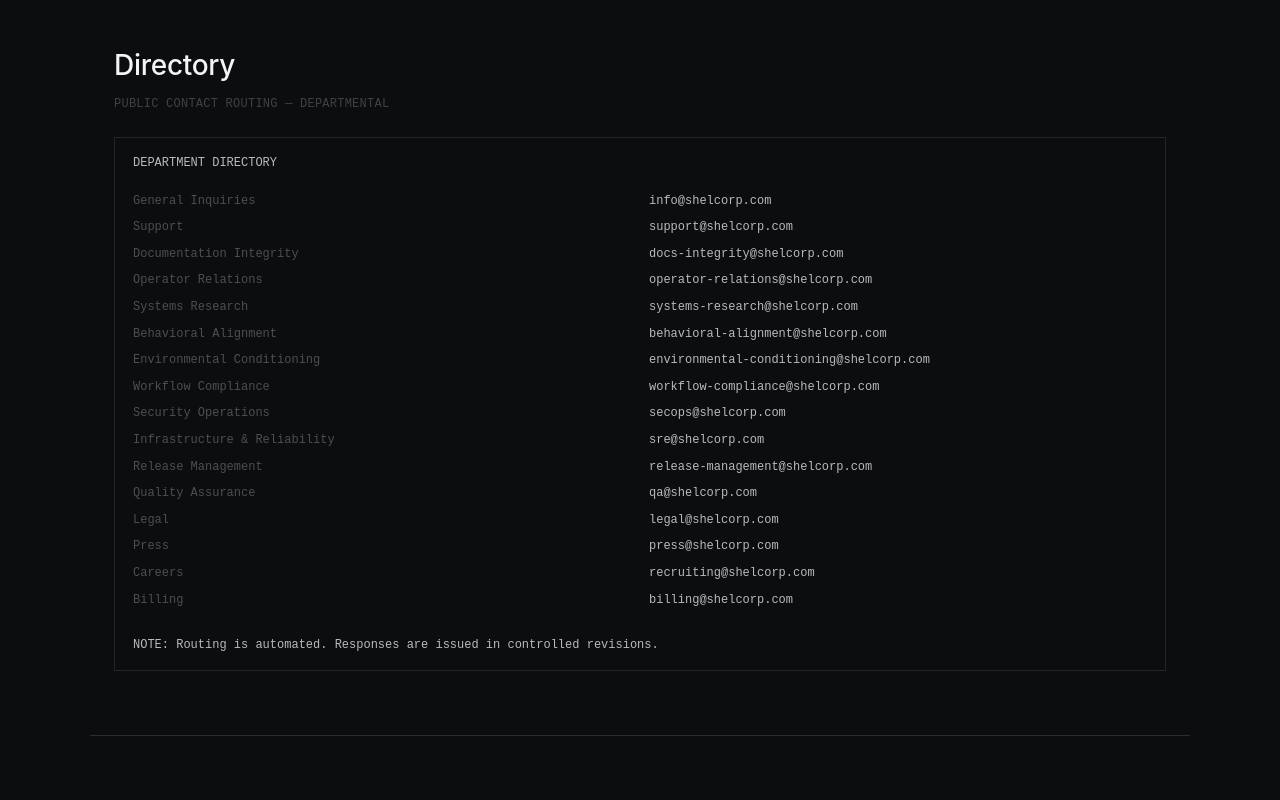
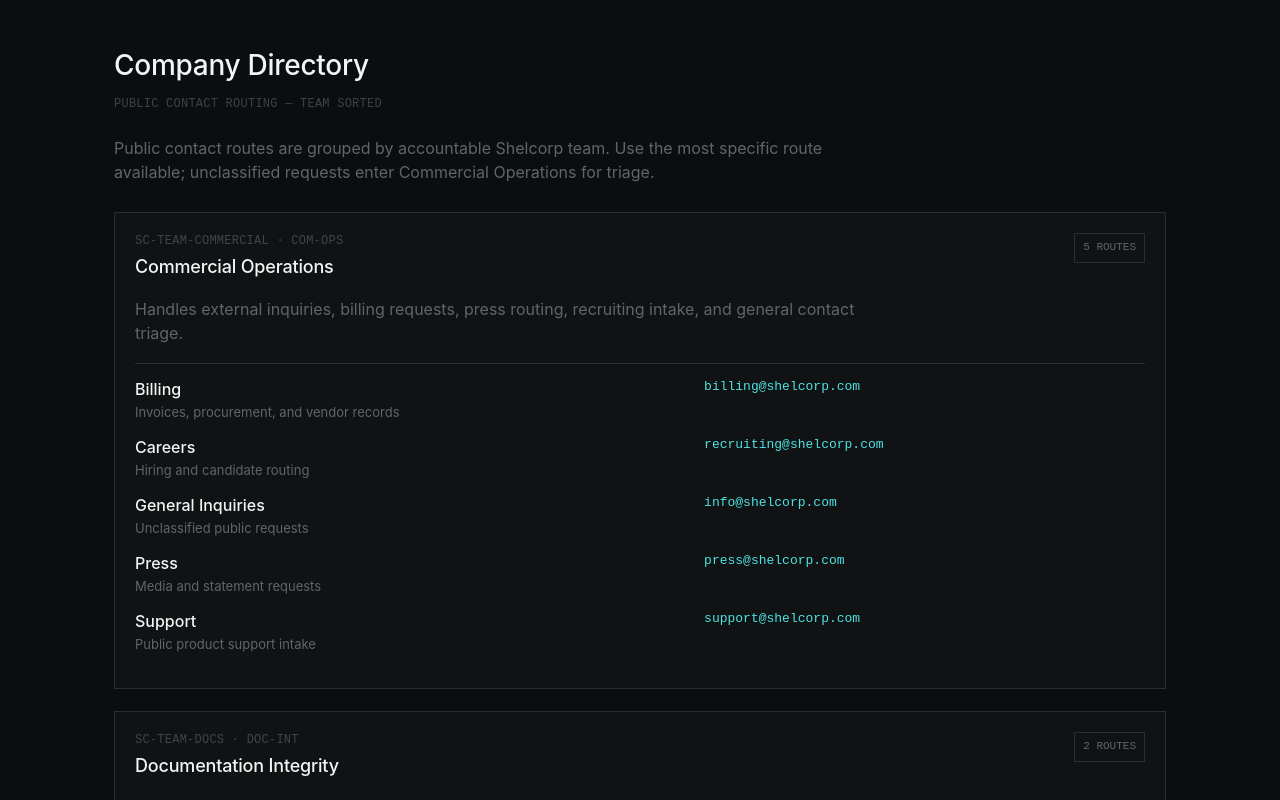
Before and after one commit to shel-corp/shel-web, a React (Vite) app: page / in a window 1280 px wide. Shown: the part 2100-2900 px from the top of the page. Built offline with nearby package versions, Linux system fonts and the light colour scheme.

Commit message:
Add team-sorted company directory

```diff
--- a/package.json
+++ b/package.json
@@ -8,6 +8,7 @@
     "typecheck": "tsc -b",
     "build": "tsc -b && vite build",
     "preview": "vite preview --host 0.0.0.0",
+    "test": "node --import tsx --test test/*.test.ts",
     "db:generate": "drizzle-kit generate",
     "db:migrate": "tsx server/db/migrate.ts",
     "db:check": "tsx server/db/check.ts"
--- a/src/components/DirectorySection.tsx
+++ b/src/components/DirectorySection.tsx
@@ -1,23 +1,46 @@
 import React from 'react';
-import { departments } from '../data/content';
+import { companyDirectorySummary, companyDirectoryTeams } from '../data/companyDirectory';
 import StatusLine from './StatusLine';
 
 export default function DirectorySection() {
   return (
     <section id="directory">
-      <h2>Directory</h2>
-      <StatusLine className="page-status">PUBLIC CONTACT ROUTING — DEPARTMENTAL</StatusLine>
+      <h2>Company Directory</h2>
+      <StatusLine className="page-status">{companyDirectorySummary.classification}</StatusLine>
+      <p>
+        Public contact routes are grouped by accountable Shelcorp team. Use the most specific
+        route available; unclassified requests enter Commercial Operations for triage.
+      </p>
+
+      <div className="directory-teams">
+        {companyDirectoryTeams.map((team) => (
+          <article key={team.id} className="directory-team-card">
+            <div className="directory-team-header">
+              <div>
+                <p className="status">{team.id} · {team.code}</p>
+                <h3>{team.name}</h3>
+              </div>
+              <span>{team.contacts.length} ROUTES</span>
+            </div>
+            <p>{team.mandate}</p>
+            <div className="directory-contact-list">
+              {team.contacts.map((contact) => (
+                <div key={contact.email} className="directory-row">
+                  <div>
+                    <strong>{contact.name}</strong>
+                    <span>{contact.channel}</span>
+                  </div>
+                  <a href={`mailto:${contact.email}`}>{contact.email}</a>
+                </div>
+              ))}
+            </div>
+          </article>
+        ))}
+      </div>
+
       <div className="footer-status directory-card">
-        <div>DEPARTMENT DIRECTORY</div>
-        <br />
-        {departments.map(([department, email]) => (
-          <div key={email} className="directory-row">
-            <span>{department}</span>
-            <a href={`mailto:${email}`}>{email}</a>
-          </div>
-        ))}
-        <br />
-        <div>NOTE: Routing is automated. Responses are issued in controlled revisions.</div>
+        <div>{companyDirectorySummary.revision}</div>
+        <div>{companyDirectorySummary.note}</div>
       </div>
     </section>
   );
--- /dev/null
+++ b/src/data/companyDirectory.ts
@@ -0,0 +1,94 @@
+export type CompanyDirectoryContact = {
+  name: string;
+  email: string;
+  channel: string;
+};
+
+export type CompanyDirectoryTeam = {
+  id: string;
+  name: string;
+  code: string;
+  mandate: string;
+  contacts: CompanyDirectoryContact[];
+};
+
+const unsortedTeams: CompanyDirectoryTeam[] = [
+  {
+    id: 'SC-TEAM-WORKFLOW',
+    name: 'Workflow Compliance',
+    code: 'WF-COMP',
+    mandate: 'Maintains measurement rules, operator cadence, and public workflow conformance signals.',
+    contacts: [
+      { name: 'Quality Assurance', email: 'qa@shelcorp.com', channel: 'Regression evidence and acceptance gates' },
+      { name: 'Workflow Compliance', email: 'workflow-compliance@shelcorp.com', channel: 'Process drift reports and metrics review' },
+    ],
+  },
+  {
+    id: 'SC-TEAM-DOCS',
+    name: 'Documentation Integrity',
+    code: 'DOC-INT',
+    mandate: 'Controls public revisions, reference packets, memo fragments, and publication boundaries.',
+    contacts: [
+      { name: 'Documentation Integrity', email: 'docs-integrity@shelcorp.com', channel: 'Controlled document corrections' },
+      { name: 'Release Management', email: 'release-management@shelcorp.com', channel: 'Release notes and public changelog routing' },
+    ],
+  },
+  {
+    id: 'SC-TEAM-COMMERCIAL',
+    name: 'Commercial Operations',
+    code: 'COM-OPS',
+    mandate: 'Handles external inquiries, billing requests, press routing, recruiting intake, and general contact triage.',
+    contacts: [
+      { name: 'Billing', email: 'billing@shelcorp.com', channel: 'Invoices, procurement, and vendor records' },
+      { name: 'Careers', email: 'recruiting@shelcorp.com', channel: 'Hiring and candidate routing' },
+      { name: 'General Inquiries', email: 'info@shelcorp.com', channel: 'Unclassified public requests' },
+      { name: 'Press', email: 'press@shelcorp.com', channel: 'Media and statement requests' },
+      { name: 'Support', email: 'support@shelcorp.com', channel: 'Public product support intake' },
+    ],
+  },
+  {
+    id: 'SC-TEAM-PLATFORM',
+    name: 'Platform Reliability',
+    code: 'PLAT-REL',
+    mandate: 'Operates exposed systems, environment routing, security review, and availability boundaries.',
+    contacts: [
+      { name: 'Environmental Conditioning', email: 'environmental-conditioning@shelcorp.com', channel: 'Environment provisioning and calibration' },
+      { name: 'Infrastructure & Reliability', email: 'sre@shelcorp.com', channel: 'Availability, routing, and incident follow-up' },
+      { name: 'Security Operations', email: 'secops@shelcorp.com', channel: 'Security review and disclosure intake' },
+    ],
+  },
+  {
+    id: 'SC-TEAM-OPERATOR',
+    name: 'Operator Relations',
+    code: 'OP-REL',
+    mandate: 'Manages operator-facing communications, behavioral alignment requests, and exception handling.',
+    contacts: [
+      { name: 'Behavioral Alignment', email: 'behavioral-alignment@shelcorp.com', channel: 'Operator variance and compliance concerns' },
+      { name: 'Legal', email: 'legal@shelcorp.com', channel: 'Formal notices and controlled legal intake' },
+      { name: 'Operator Relations', email: 'operator-relations@shelcorp.com', channel: 'Operator contact and escalation routing' },
+    ],
+  },
+  {
+    id: 'SC-TEAM-RESEARCH',
+    name: 'Systems Research',
+    code: 'SYS-RES',
+    mandate: 'Maintains product prototypes, research channels, and structured software-system experiments.',
+    contacts: [
+      { name: 'Systems Research', email: 'systems-research@shelcorp.com', channel: 'Research requests and product-line questions' },
+    ],
+  },
+];
+
+function sortContacts(contacts: CompanyDirectoryContact[]) {
+  return [...contacts].sort((a, b) => a.name.localeCompare(b.name));
+}
+
+export const companyDirectoryTeams = [...unsortedTeams]
+  .map((team) => ({ ...team, contacts: sortContacts(team.contacts) }))
+  .sort((a, b) => a.name.localeCompare(b.name));
+
+export const companyDirectorySummary = {
+  classification: 'PUBLIC CONTACT ROUTING — TEAM SORTED',
+  revision: 'SC-DIR-2026.05',
+  note: 'Routing is automated. Responses are issued in controlled revisions.',
+};
--- a/src/styles.css
+++ b/src/styles.css
@@ -196,13 +196,59 @@ p { margin: 0 0 14px 0; color: var(--sc-gray-2); max-width: 720px; }
 }
 
 .directory-card { white-space: normal; }
+.directory-teams {
+  display: grid;
+  gap: 22px;
+  margin-top: 28px;
+}
+.directory-team-card {
+  border: 1px solid var(--sc-gray-1);
+  padding: 20px;
+  background: rgba(255, 255, 255, 0.018);
+}
+.directory-team-header {
+  display: flex;
+  justify-content: space-between;
+  gap: 20px;
+  align-items: flex-start;
+  margin-bottom: 12px;
+}
+.directory-team-header .status { margin-bottom: 4px; }
+.directory-team-header span {
+  border: 1px solid var(--sc-gray-1);
+  color: var(--sc-gray-2);
+  font-family: "IBM Plex Mono", monospace;
+  font-size: 11px;
+  padding: 6px 8px;
+  white-space: nowrap;
+}
+.directory-contact-list {
+  border-top: 1px solid var(--sc-gray-1);
+  margin-top: 18px;
+  padding-top: 14px;
+}
 .directory-row {
   display: grid;
-  grid-template-columns: minmax(180px, 1fr) minmax(220px, 1fr);
+  grid-template-columns: minmax(220px, 1fr) minmax(220px, 0.8fr);
   gap: 18px;
-  margin-bottom: 8px;
+  margin-bottom: 14px;
 }
-.directory-row span { color: var(--sc-gray-2); }
+.directory-row strong {
+  display: block;
+  font-weight: 500;
+}
+.directory-row span {
+  display: block;
+  color: var(--sc-gray-2);
+  font-size: 13px;
+  margin-top: 2px;
+}
+.directory-row a {
+  align-self: start;
+  font-family: "IBM Plex Mono", monospace;
+  font-size: 13px;
+  color: var(--sc-cyan);
+}
 
 @media (max-width: 640px) {
   header, section, footer { padding-left: 18px; padding-right: 18px; }
```
Also changed, not shown: 1 other file (tests, documents, lock files or other folders).
